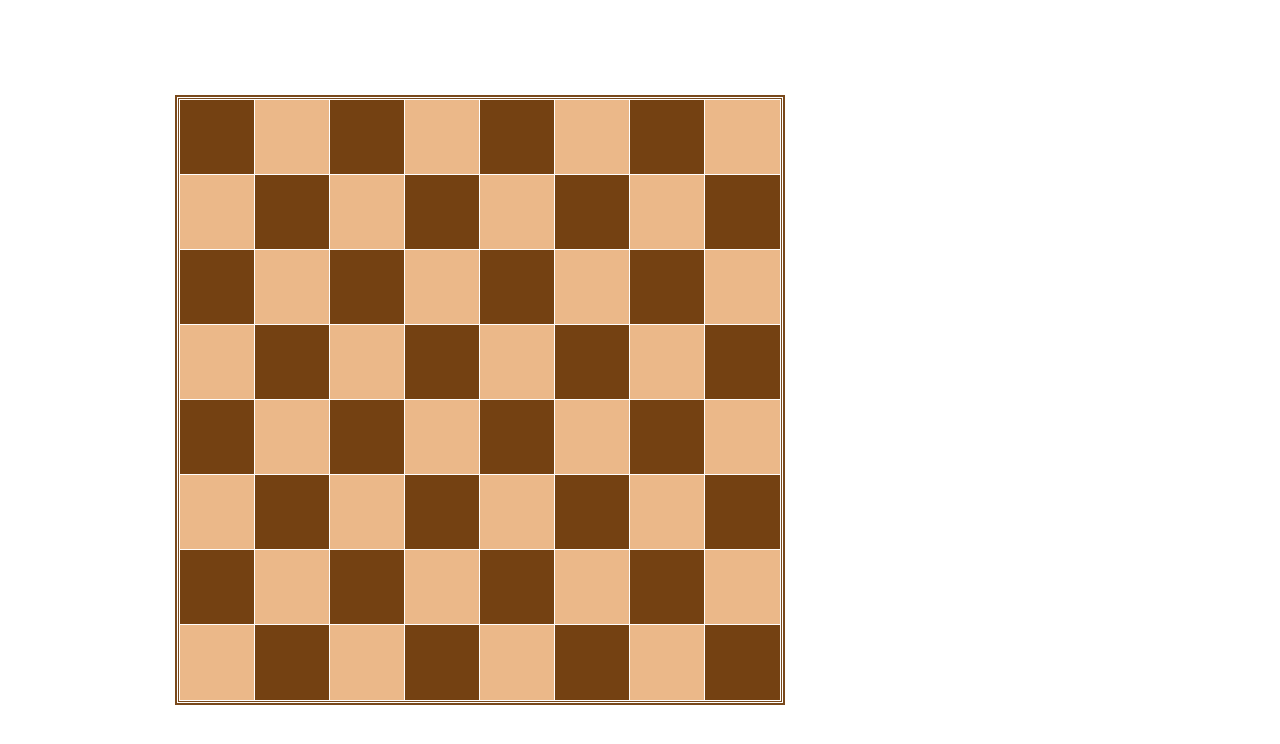
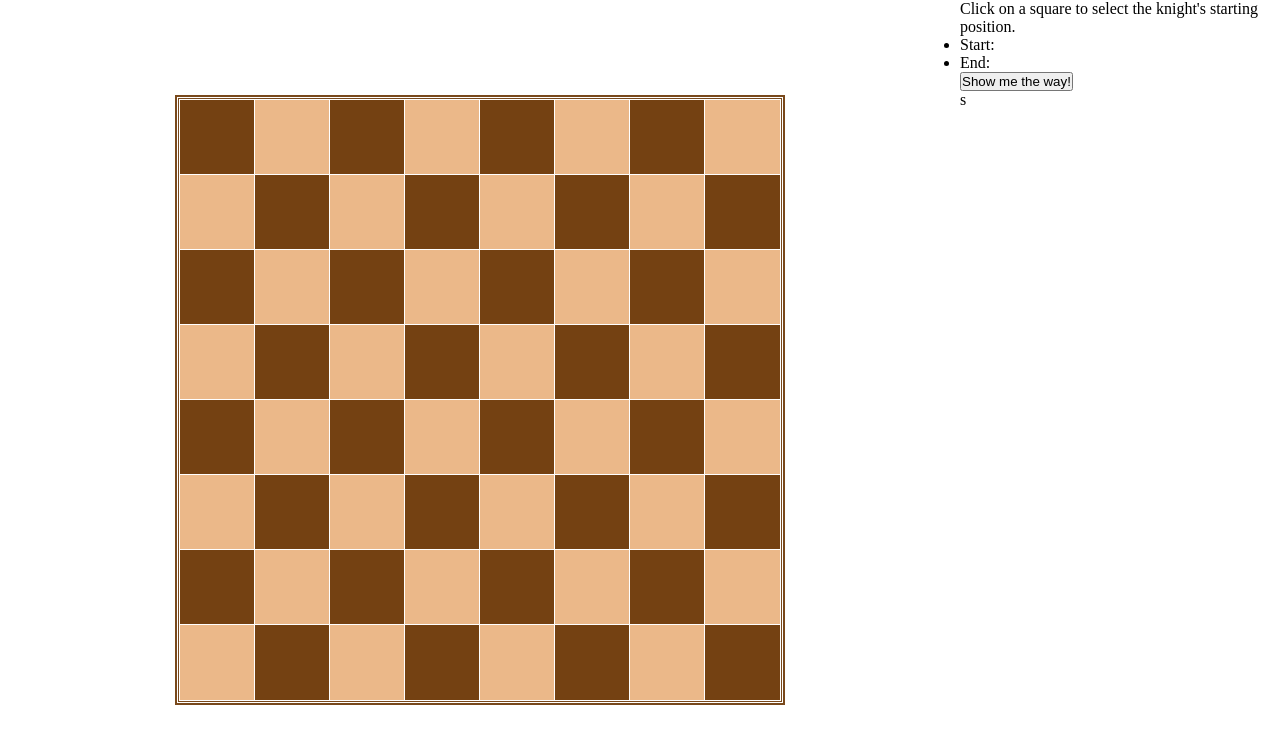
Before and after one commit to ajwjung/knight-travails, a website built with webpack: page src/index.html in a window 1280 px wide. Built offline with nearby package versions, Linux system fonts and the light colour scheme.

Commit message:
Add content elements

```diff
--- a/src/index.html
+++ b/src/index.html
@@ -12,7 +12,21 @@
             <div class="board-container">
                 <div class="board"></div>
             </div>
-            <div class="content-container"></div>
+            <div class="content-container">
+                <div class="content">
+                    <div class="message-box">
+                        Click on a square to select the knight's starting position.
+                    </div>
+                    <div class="coordinates-box">
+                        <ul>
+                            <li>Start: <span id="start-position"></span></li>
+                            <li>End: <span id="end-position"></span></li>
+                        </ul>
+                    </div>
+                    <button type="button">Show me the way!</button>
+                    <div class="path">s</div>
+                </div>
+            </div>
         </div>
     </body>
 </html>
```
